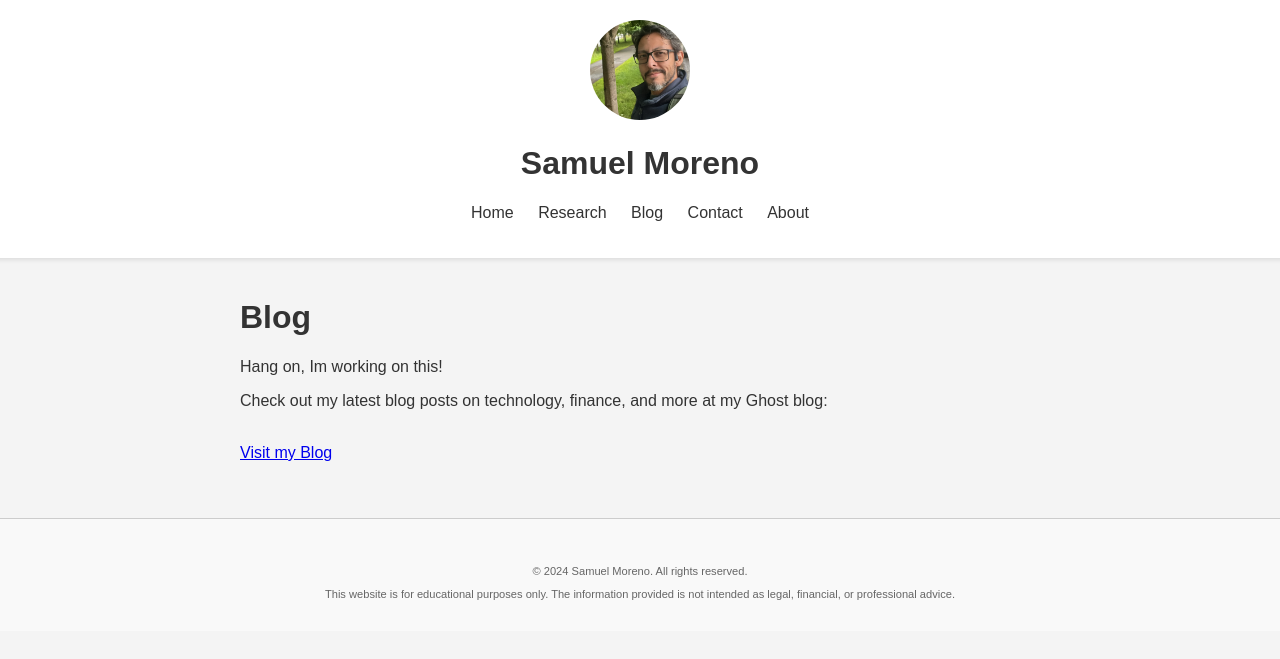
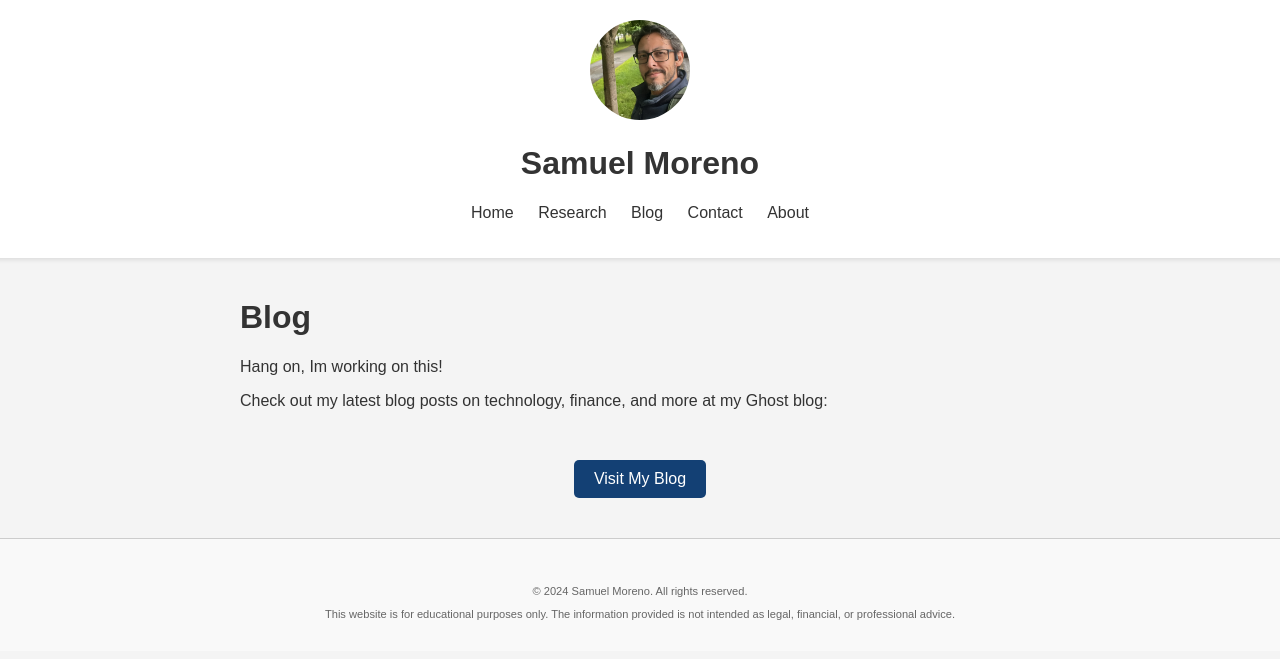
Before and after one commit to GregSom-MSc/GregSom-MSc.github.io, a Jekyll site: the page built from blog.md, in a window 1280 px wide. Shown: the top 659 px of the page. Built offline with Jekyll 4.4.1, drawn with Linux system fonts in a browser that asks for light colours; some of the changed lines change nothing that is shown.

Commit message:
changes to blog section

```diff
--- a/blog.md
+++ b/blog.md
@@ -8,4 +8,10 @@ Hang on, Im working on this!
 
 <p>Check out my latest blog posts on technology, finance, and more at my Ghost blog:</p>
 <br>
-<a href="https://gsb-gregsomblog.ghost.io/working-on-it/" target="_blank">Visit my Blog</a>
+<div style="text-align: center;">
+    <a href="https://gsb-gregsomblog.ghost.io" target="_blank"
+    style="display: inline-block; background-color: #134074; color: white; padding: 10px 20px;
+    text-align: center; text-decoration: none; font-size: 16px; border-radius: 5px;">
+        Visit My Blog
+    </a>
+</div>
```
